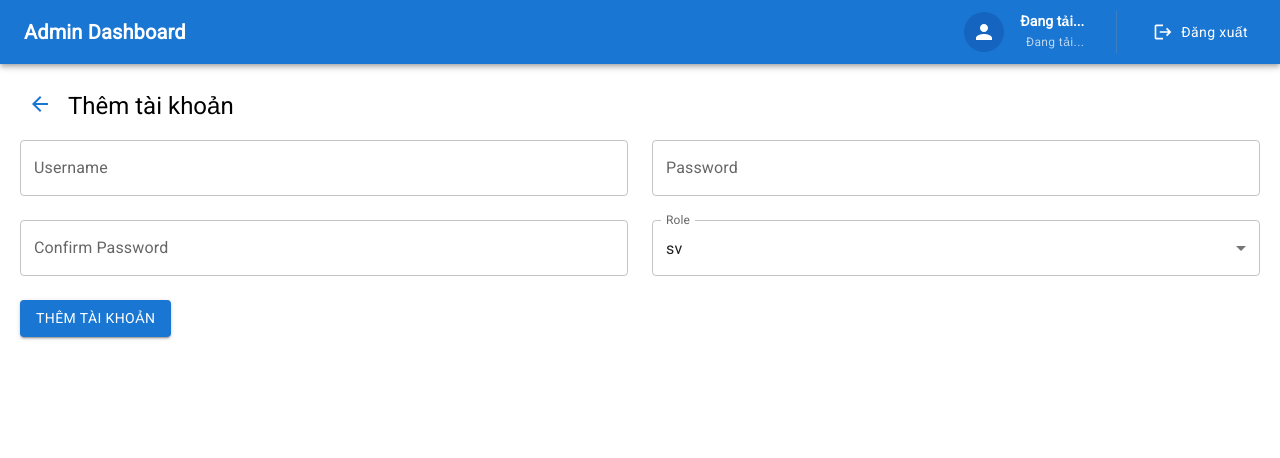
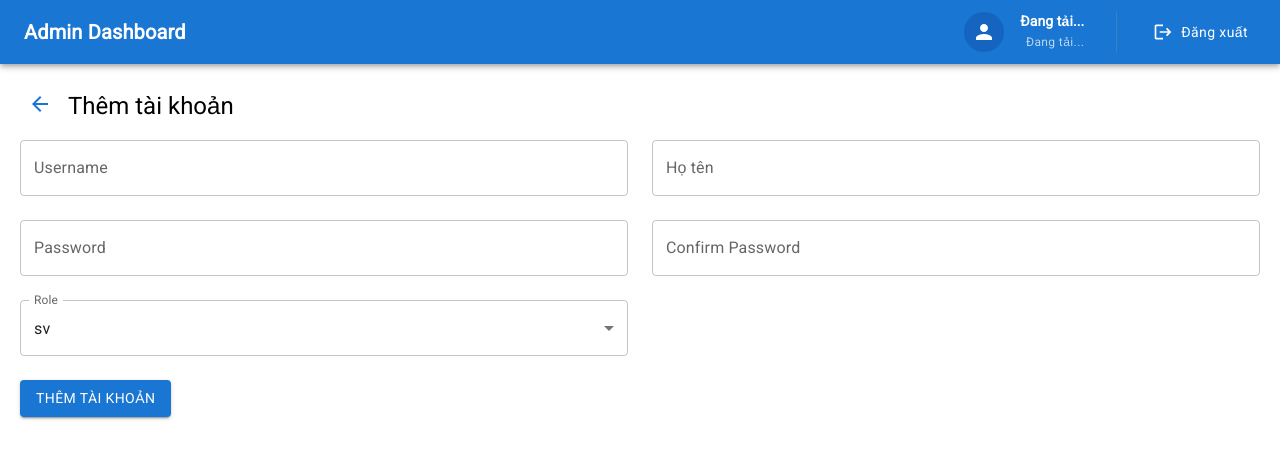
Before and after one commit to ductrong203/KMA_MM, a React (Vite) app in the folder kma_mm/kma_fe/: page /admin/add-account in a window 1280 px wide. Shown: the top 458 px of the page. Built offline with nearby package versions, Linux system fonts and the light colour scheme; sample sign-in values are in the browser's storage; a web font is replaced by a local one.

Commit message:
sua form dang ki

```diff
--- a/kma_mm/kma_fe/src/Api_controller/Service/authService.js
+++ b/kma_mm/kma_fe/src/Api_controller/Service/authService.js
@@ -50,7 +50,7 @@ export const register = async (username, password, confirmPassword) => {
 
 
 // Hàm xử lý đăng ký
-export const AdminRegister = async (username, password, confirmPassword, role) => {
+export const AdminRegister = async (username, ho_ten, password, confirmPassword, role) => {
     if (!username || !password || !confirmPassword || !role) {
         throw new Error("Please fill all fields.");
     }
@@ -60,6 +60,7 @@ export const AdminRegister = async (username, password, confirmPassword, role) =
 
     const response = await api.post("/auth/register", {
         username,
+        ho_ten,
         password,
         confirmPassword,
         role
--- a/kma_mm/kma_fe/src/components/admin/AddAccount.jsx
+++ b/kma_mm/kma_fe/src/components/admin/AddAccount.jsx
@@ -8,6 +8,7 @@ const AddAccount = () => {
     const navigate = useNavigate(); // Hook điều hướng
     const [username, setUsername] = useState('');
     const [password, setPassword] = useState('');
+    const [ho_ten, setHoten] = useState('');
     const [confirmPassword, setConfirmPassword] = useState('');
     const [role, setRole] = useState(6); // Default to 'sv'
 
@@ -22,13 +23,14 @@ const AddAccount = () => {
     };
 
     const handleSubmit = async () => {
+        console.log(password, confirmPassword, ho_ten)
         if (password !== confirmPassword) {
             alert('Passwords do not match!');
             return;
         }
 
         try {
-            const res = await AdminRegister(username, password, confirmPassword, role); // Truyền từng tham số
+            const res = await AdminRegister(username, ho_ten, password, confirmPassword, role); // Truyền từng tham số
             console.log('Adding new account:', { username, password, confirmPassword, role });
             alert(res); // Hiển thị thông báo từ server
         } catch (error) {
@@ -64,6 +66,16 @@ const AddAccount = () => {
                     />
                 </Grid>
 
+                {/* Username */}
+                <Grid item xs={12} sm={6}>
+                    <TextField
+                        label="Họ tên"
+                        variant="outlined"
+                        fullWidth
+                        value={ho_ten}
+                        onChange={(e) => setHoten(e.target.value)}
+                    />
+                </Grid>
                 {/* Password */}
                 <Grid item xs={12} sm={6}>
                     <TextField
```
